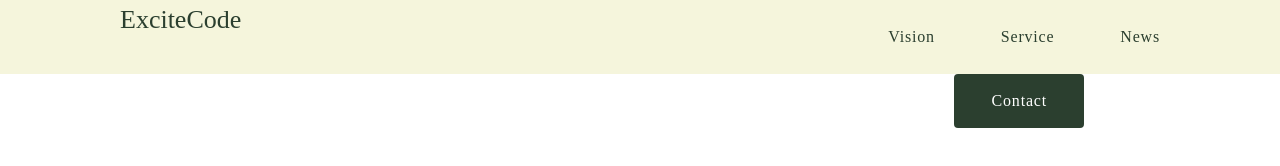
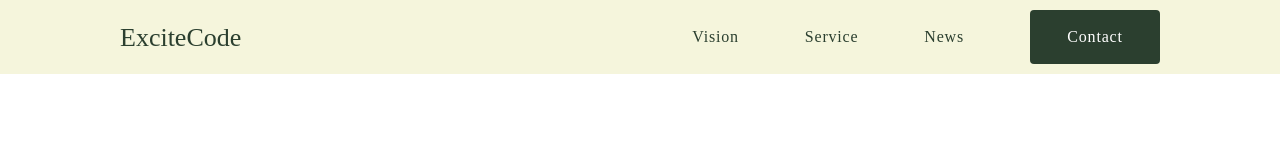
Before and after one commit to Yusuke-i/coding01-intro2, a plain HTML site: page index.html in a window 1280 px wide. Drawn offline with nearby package versions, Linux system fonts and the light colour scheme.

Commit message:
fix: 入門課題header__name見直し

```diff
--- a/index.html
+++ b/index.html
@@ -43,15 +43,15 @@
           <li class="header__item">
             <a href="#vision" class="header__link">Vision</a>
           </li>
-          <li id="#service" class="header__item">
+          <li class="header__item">
             <a href="#service" class="header__link">Service</a>
           </li>
-          <li id="#news" class="header__item">
-            <a href="" class="header__link">News</a>
+          <li  class="header__item">
+            <a href="#news" class="header__link">News</a>
           </li>
         </ul>
-        <button class="button__contact contact-button">Contact</button>
       </nav>
+      <a class="header__contact contact-button">Contact</a>
     </div>
   </header>
 
--- a/sass/style.scss
+++ b/sass/style.scss
@@ -24,8 +24,9 @@
     font-size: 26px;
     font-weight: $medium;
     color:$green;
+    display: flex;
+    align-items:center;
     margin-right: auto;
-    align-items:center;
     height:inherit;
 }
 
@@ -46,13 +47,14 @@
 .header__link {
     font-size: 16px;
     font-weight: $medium;
+    display: flex;
     align-items:center;
     letter-spacing: 0.05em;
     color:$green;
     height:inherit;
 }
 
-.button__contact {
+.header__contact {
     margin-left: 66px;
 }
 
```
Also changed, not shown: css/style.css.
